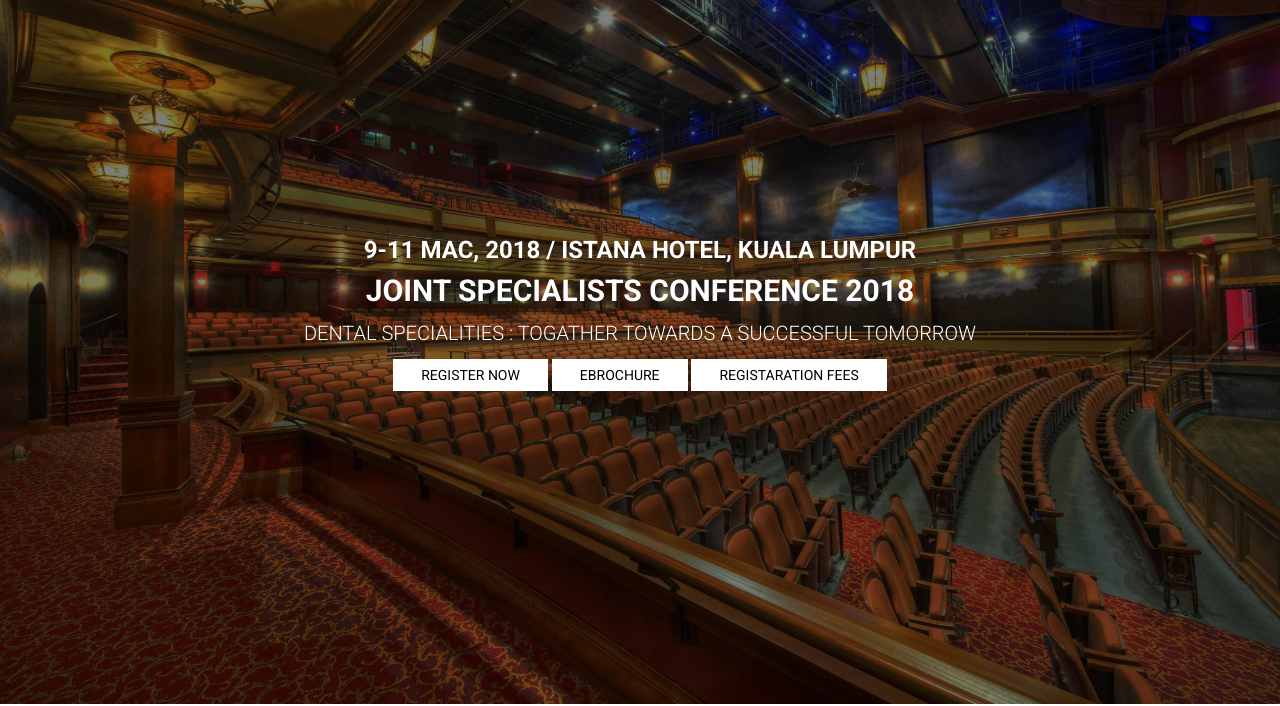
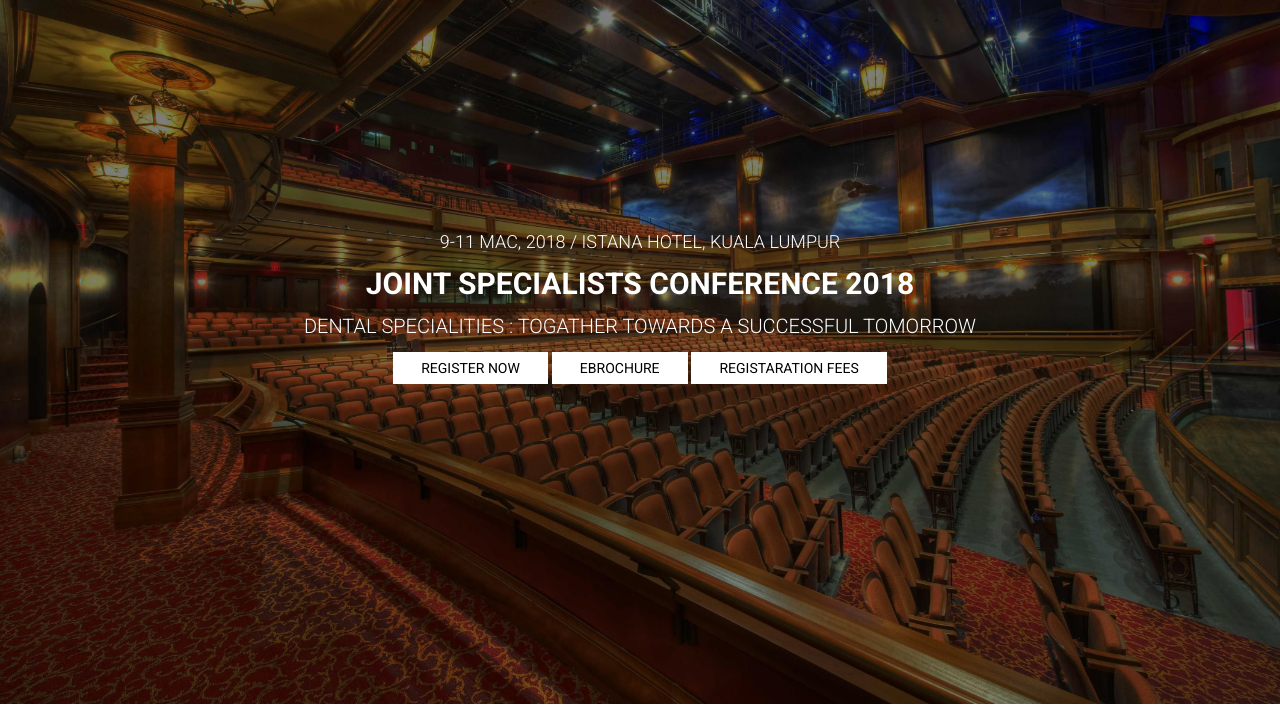
Before and after one commit to myketapang/jsc2018.github.io, a website: page index.html in a window 1280 px wide. Shown: the part 96-802 px from the top of the page. Drawn offline with Linux system fonts and the light colour scheme; files whose address does not match are found by name.

Commit message:
font size

```diff
--- a/index.html
+++ b/index.html
@@ -59,7 +59,7 @@
     <header id="site-header" class="site-header valign-center">
         <div class="intro">
 
-            <h3>9-11 Mac, 2018 / Istana Hotel, Kuala Lumpur</h3>
+            <p><font size="4" >9-11 Mac, 2018 / Istana Hotel, Kuala Lumpur</font></p>
 
             <h1>Joint Specialists Conference 2018</h1>
 
```
